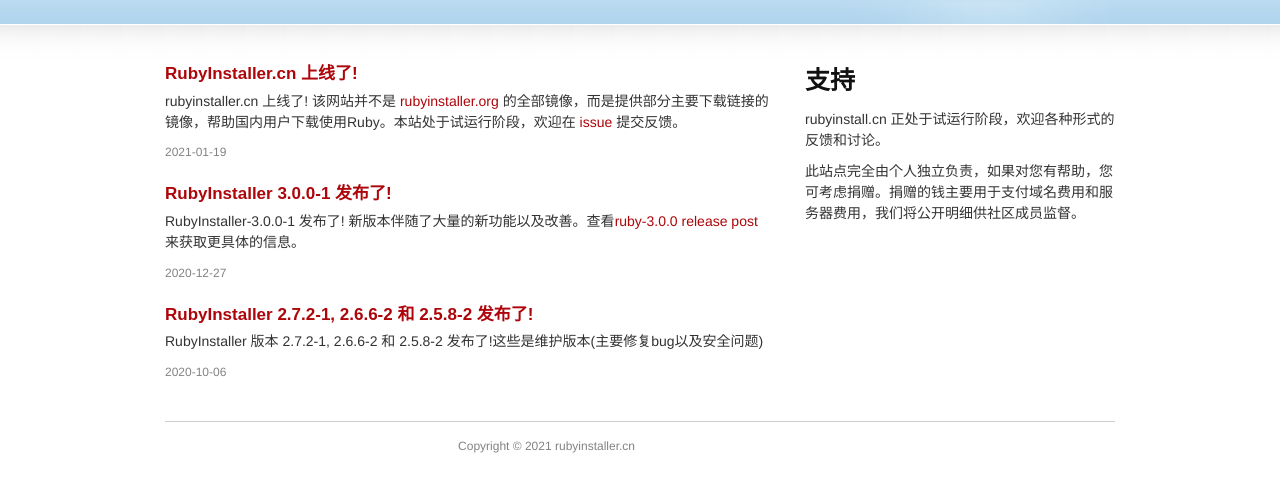
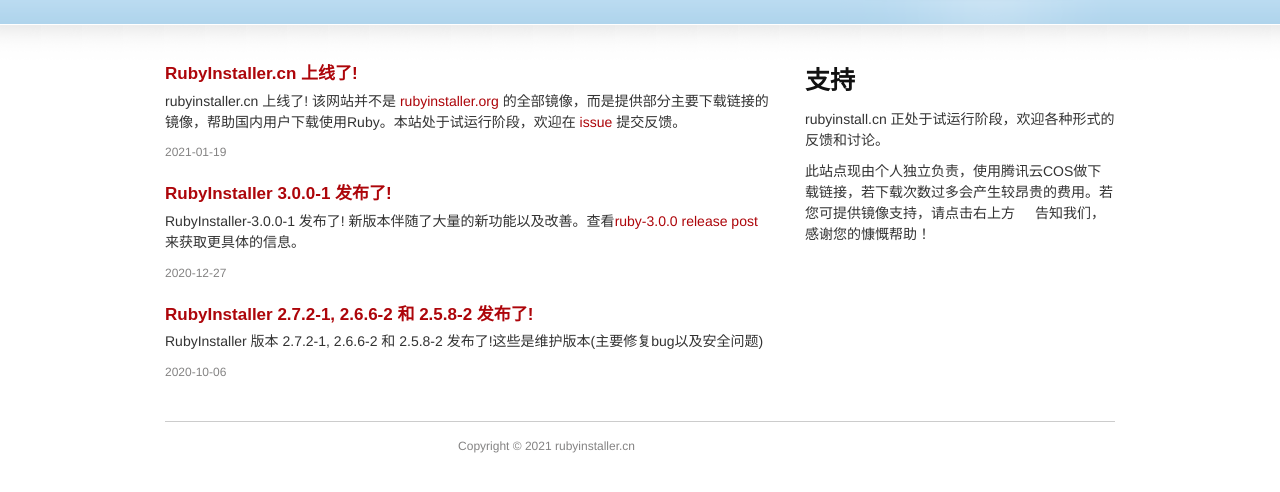
Before and after one commit to ccmywish/RubyInstaller.cn, a Jekyll site: the page built from index.md, in a window 1280 px wide, cut to the strip 324-816 px from the top of the page. Built offline with Jekyll 4.4.1, drawn with Linux system fonts in a browser that asks for light colours.

Commit message:
update support

```diff
--- a/index.md
+++ b/index.md
@@ -10,4 +10,4 @@ title: RubyInstaller for Windows
 
 rubyinstall.cn 正处于试运行阶段，欢迎各种形式的反馈和讨论。
 
-此站点完全由个人独立负责，如果对您有帮助，您可考虑捐赠。捐赠的钱主要用于支付域名费用和服务器费用，我们将公开明细供社区成员监督。
+此站点现由个人独立负责，使用腾讯云COS做下载链接，若下载次数过多会产生较昂贵的费用。若您可提供镜像支持，请点击右上方`反馈`告知我们，感谢您的慷慨帮助！
```
